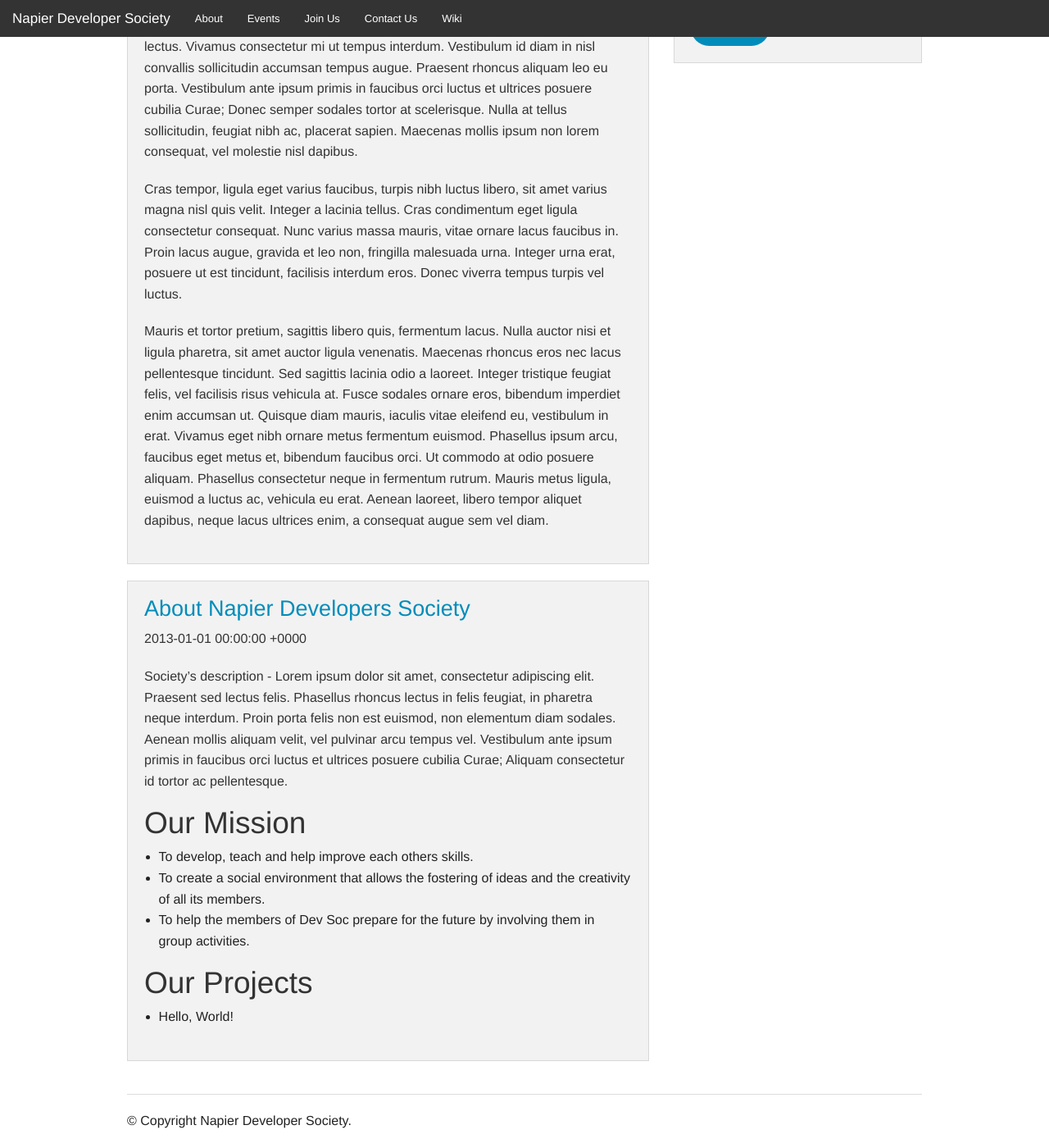
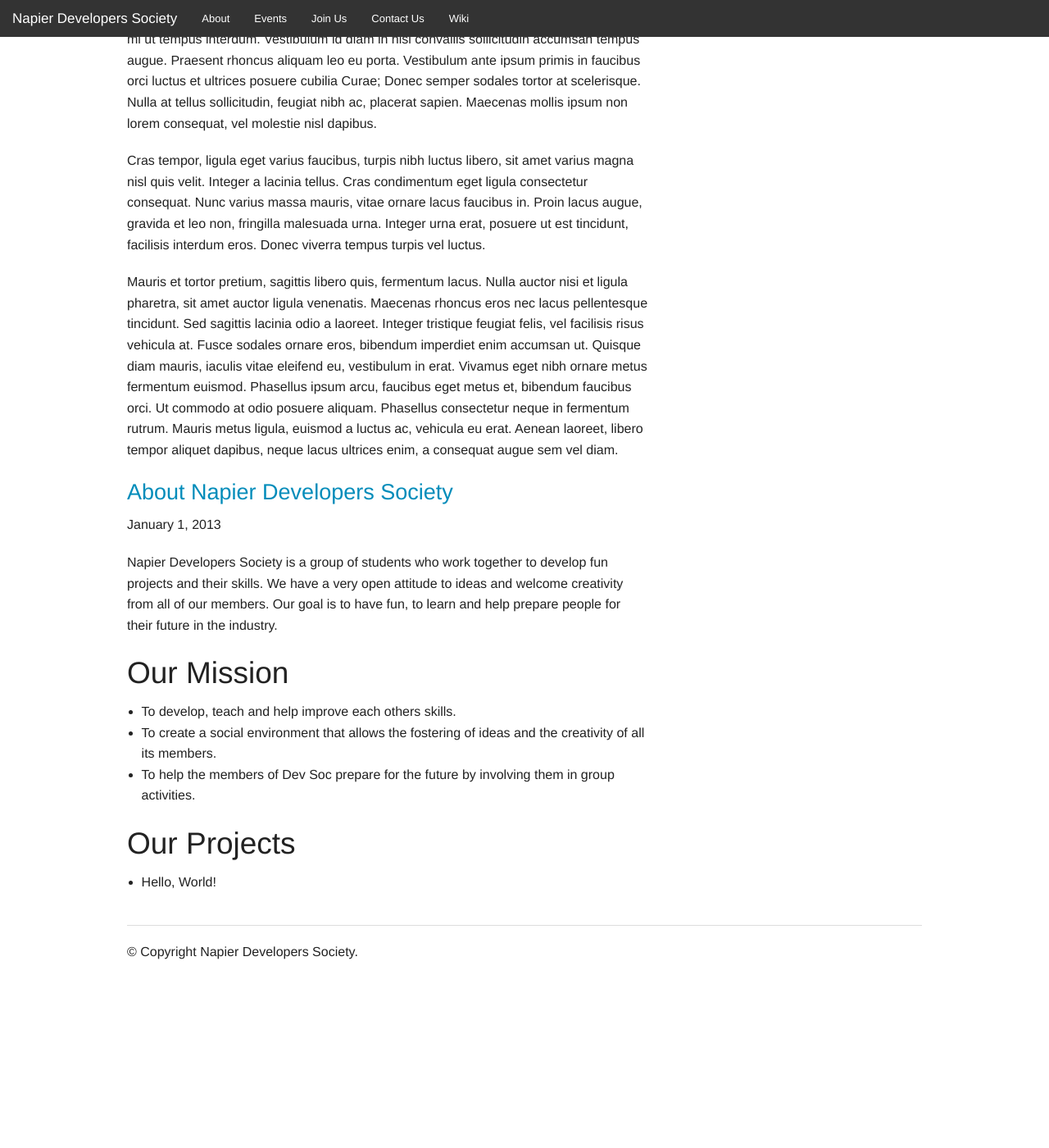
Before and after one commit to NapierDevSoc/NapierDevSoc.github.io, a Jekyll site: the page built from index.html, in a window 1280 px wide and 1400 px high, scrolled down 1246 px. Shown: the whole window at 82% size. Built offline with Jekyll 4.4.1, drawn with Linux system fonts in a browser that asks for light colours; Markdown is read by kramdown in place of the engine named in the settings; the list of posts is cut into pages by our own code; after the commit the page ends 2440 px from its top, so only the background shows below that; some of the changed text lies outside the part shown.

Commit message:
Various spelling and style changes

```diff
--- a/_includes/footer.html
+++ b/_includes/footer.html
@@ -10,7 +10,7 @@
 		<footer class="row">
 			<div class="large-12 columns">
 				<hr />
-				<p>&copy; Copyright Napier Developer Society.</p>
+				<p>&copy; Copyright {{ site.title }}.</p>
 			</div>
 		</footer>
 	</body>
--- a/_includes/nav.html
+++ b/_includes/nav.html
@@ -4,7 +4,7 @@
   <nav class="top-bar" data-topbar>
     <ul class="title-area">
       <li class="name">
-        <h1><a href="/">Napier Developer Society</a></h1>
+        <h1><a href="/">{{ site.title }}</a></h1>
       </li>
       <li class="toggle-topbar menu-icon"><a href="#"><span></span></a></li>
     </ul>
--- a/_includes/sidebar.html
+++ b/_includes/sidebar.html
@@ -1,9 +1,9 @@
 <!-- Large panel for explaining NDS -->
 <div class="panel">
-  <h5>What is NDS</h5>
+  <h4>What is NDS?</h4>
   <p>
     Napier Developers Society is a group of students who work together
-    to develop fun projects and there skills. We have a very open
+    to develop fun projects and their skills. We have a very open
     attitude to ideas and welcome creativity from all of our members.
     Our goal is to have fun, to learn and help prepare people for their
     future in the industry.
@@ -17,7 +17,7 @@
 </div>
 
 <!-- Large panel for our github page -->
-<div class="panel">
+<div>
   <h5>Workspace:</h5>
   <p>Maybe a short description about the github team. Lorem ipsum dolor sit amet, consectetur adipiscing elit. Praesent sed lectus felis. Phasellus rhoncus lectus in felis feugiat, in pharetra neque interdum.</p>
   <a href="https://github.com/NapierDevSoc" class="small round button">GitHub</a>
--- a/_posts/2013-01-01-about.md
+++ b/_posts/2013-01-01-about.md
@@ -1,10 +1,9 @@
 ---
 layout: page
 title: About Napier Developers Society
-description: "About Napier Developers Society"
 ---
 
-Society's description - Lorem ipsum dolor sit amet, consectetur adipiscing elit. Praesent sed lectus felis. Phasellus rhoncus lectus in felis feugiat, in pharetra neque interdum. Proin porta felis non est euismod, non elementum diam sodales. Aenean mollis aliquam velit, vel pulvinar arcu tempus vel. Vestibulum ante ipsum primis in faucibus orci luctus et ultrices posuere cubilia Curae; Aliquam consectetur id tortor ac pellentesque.
+Napier Developers Society is a group of students who work together to develop fun projects and their skills. We have a very open attitude to ideas and welcome creativity from all of our members. Our goal is to have fun, to learn and help prepare people for their future in the industry.
 
 ##Our Mission
 
--- a/index.html
+++ b/index.html
@@ -6,11 +6,10 @@ title: Napier Developers Society
 
 <!-- This loops through the paginated posts -->
 {% for post in paginator.posts %}
-  <div class="panel">
+  <div>
     <h3><a href="{{ post.url }}">{{ post.title }}</a></h3>
-    <p class="author">
-      <span class="date">{{ post.date }}</span>
-    </p>
+    <p>{{ post.date | date: "%B %-d, %Y" }}</p>
+
     <div class="content">
       {{ post.content }}
     </div>
```
